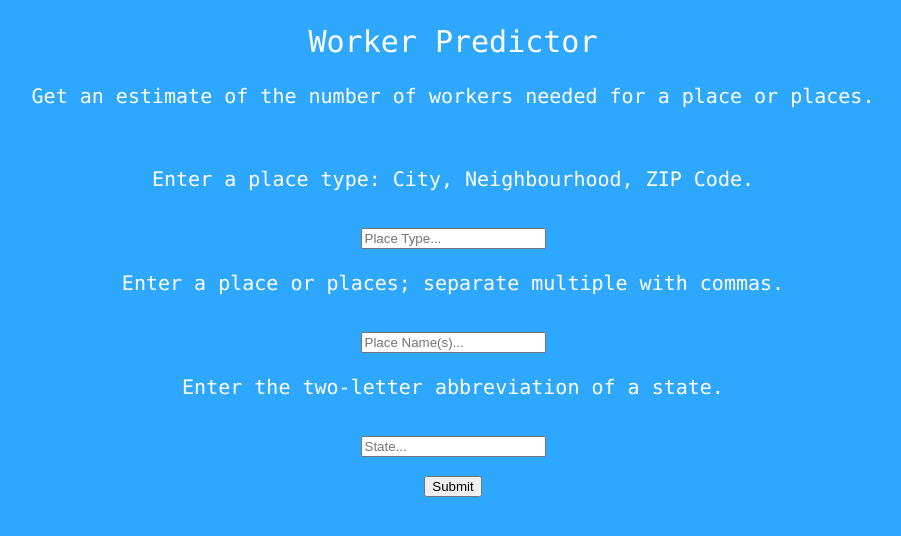
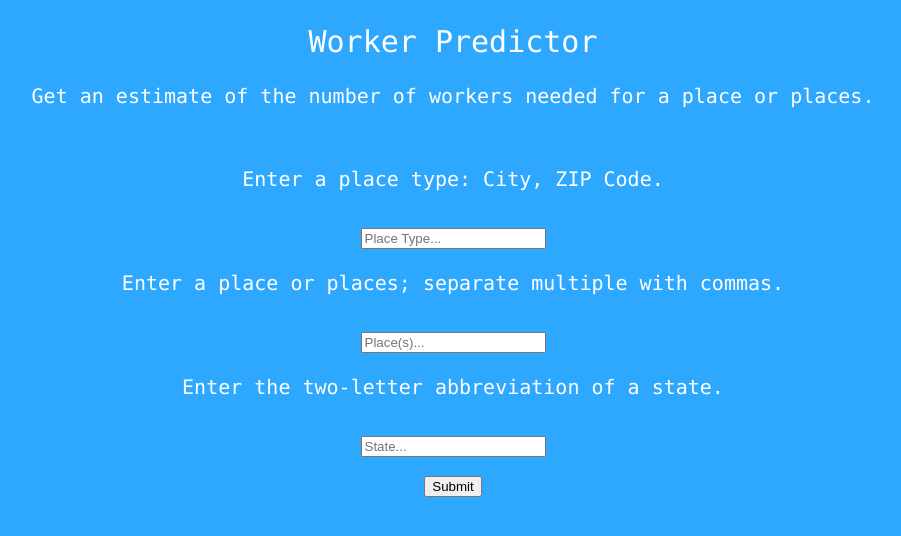
Before and after one commit to yuxi-wu/mapscorps2, a Flask app: template templates/wp_home.html in a window 1280 px wide. Shown: the part 48-584 px from the top of the page, without its empty margins (187-1088 px from the left). Run offline with Flask 2, Linux system fonts and the light colour scheme; the template is opened without the code that fills it, so the values that code supplies are empty; parts of the project's set-up code (start-up, migrations or seed data) failed here and were passed over.

Commit message:
remove option

```diff
--- a/templates/wp_home.html
+++ b/templates/wp_home.html
@@ -13,10 +13,10 @@
 	<h1>Worker Predictor</h1>
 		<p>Get an estimate of the number of workers needed for a place or places.</p><br/>
     <form action="results", method='post'>
-        <p>Enter a place type: City, Neighbourhood, ZIP Code.</p>
+        <p>Enter a place type: City, ZIP Code.</p>
         <input type="text" name="PType" placeholder="Place Type..."><br>
         <p>Enter a place or places; separate multiple with commas.</p>
-        <input type="text" name="Place" placeholder="Place Name(s)..."><br>
+        <input type="text" name="Place" placeholder="Place(s)..."><br>
         <p>Enter the two-letter abbreviation of a state.</p>
         <input type="text" name="State" placeholder="State..."><br>
 
```
